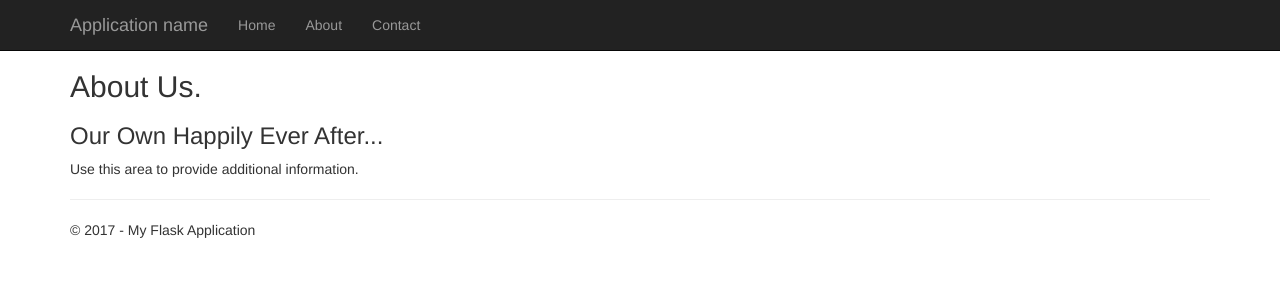
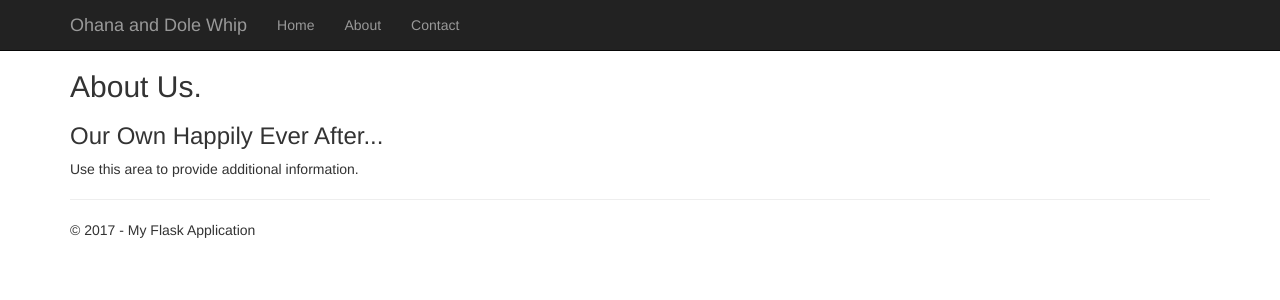
Before and after one commit to jhgrins/FlaskTest, a Flask app: page /about in a window 1280 px wide. Shown: the top 300 px of the page. Run offline with Flask 2, Linux system fonts and the light colour scheme; some libraries are stand-ins or nearby versions.

Commit message:
Tried to Change to Ohana and Dole Whip

```diff
--- a/FlaskWebProject1/templates/layout.html
+++ b/FlaskWebProject1/templates/layout.html
@@ -18,7 +18,7 @@
                     <span class="icon-bar"></span>
                     <span class="icon-bar"></span>
                 </button>
-                <a href="/" class="navbar-brand">Application name</a>
+                <a href="/" class="navbar-brand">Ohana and Dole Whip</a>
             </div>
             <div class="navbar-collapse collapse">
                 <ul class="nav navbar-nav">
```
